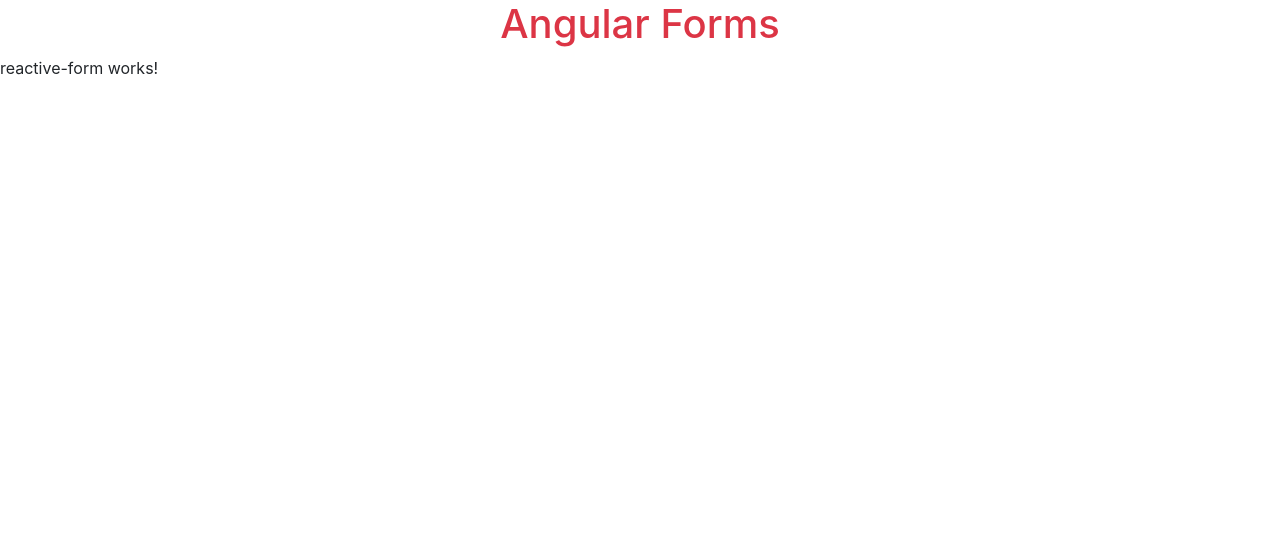
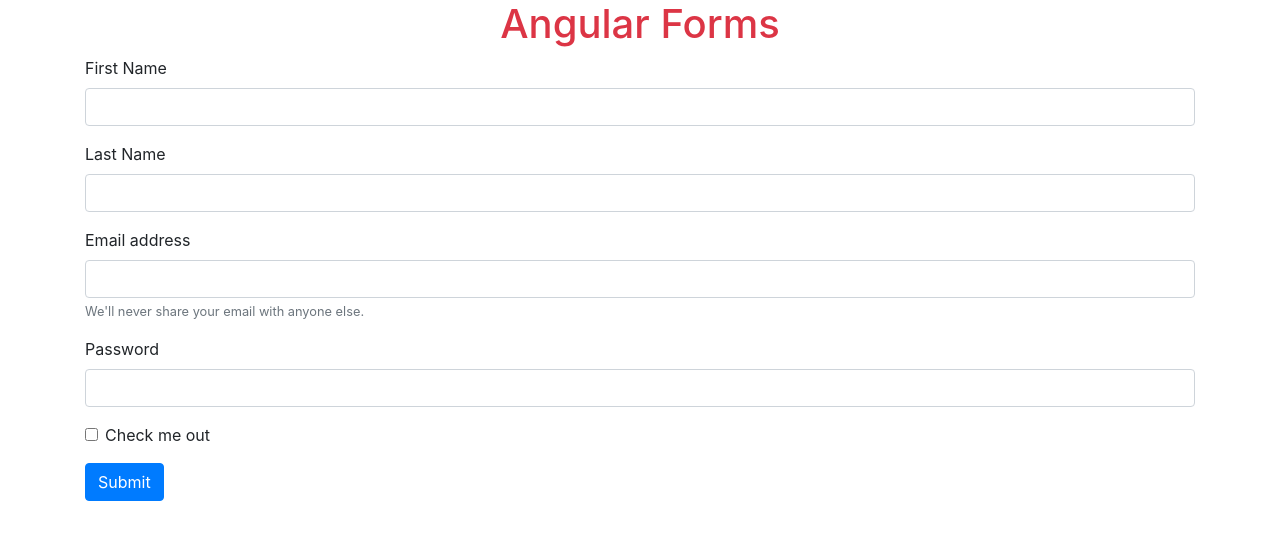
Before and after one commit to mennaelnokally22/Angular-Forms, an Angular app: page / in a window 1280 px wide. Shown: the top 540 px of the page. Built offline with nearby package versions, Linux system fonts and the light colour scheme.

Commit message:
🏃 ON: Mapping form to the template

```diff
--- a/src/app/reactive-form/reactive-form.component.html
+++ b/src/app/reactive-form/reactive-form.component.html
@@ -1 +1,68 @@
-<p>reactive-form works!</p>
+<div class="container">
+  <form [formGroup]="infoForm">
+    <div class="form-group">
+      <label for="fName">First Name</label>
+      <input
+        type="text"
+        class="form-control"
+        id="fName"
+        formControlName="firstName"
+        [ngClass]="{
+          'is-invalid':
+            infoForm.get('firstName').touched &&
+            infoForm.get('firstName').invalid
+        }"
+      />
+      <span class="invalid-feedback">
+        <span *ngIf="infoForm.get('firstName').errors?.required">
+          Please enter your first name.
+        </span>
+        <span *ngIf="infoForm.get('firstName').errors?.minlength">
+          The first name must be at least 3 characters.
+        </span>
+      </span>
+    </div>
+    <div class="form-group">
+      <label for="lName">Last Name</label>
+      <input
+        type="text"
+        class="form-control"
+        id="lName"
+        formControlName="lastName"
+        [ngClass]="{
+          'is-invalid':
+            infoForm.get('lastName').touched && infoForm.get('lastName').invalid
+        }"
+      />
+      <span class="invalid-feedback">
+        <span *ngIf="infoForm.get('lastName').errors?.required">
+          Please enter your last name.
+        </span>
+        <span *ngIf="infoForm.get('lastName').errors?.minlength">
+          The last name must be at least 3 characters.
+        </span>
+      </span>
+    </div>
+    <div class="form-group">
+      <label for="exampleInputEmail1">Email address</label>
+      <input
+        type="email"
+        class="form-control"
+        id="exampleInputEmail1"
+        aria-describedby="emailHelp"
+      />
+      <small id="emailHelp" class="form-text text-muted"
+        >We'll never share your email with anyone else.</small
+      >
+    </div>
+    <div class="form-group">
+      <label for="exampleInputPassword1">Password</label>
+      <input type="password" class="form-control" id="exampleInputPassword1" />
+    </div>
+    <div class="form-group form-check">
+      <input type="checkbox" class="form-check-input" id="exampleCheck1" />
+      <label class="form-check-label" for="exampleCheck1">Check me out</label>
+    </div>
+    <button type="submit" class="btn btn-primary">Submit</button>
+  </form>
+</div>
```
